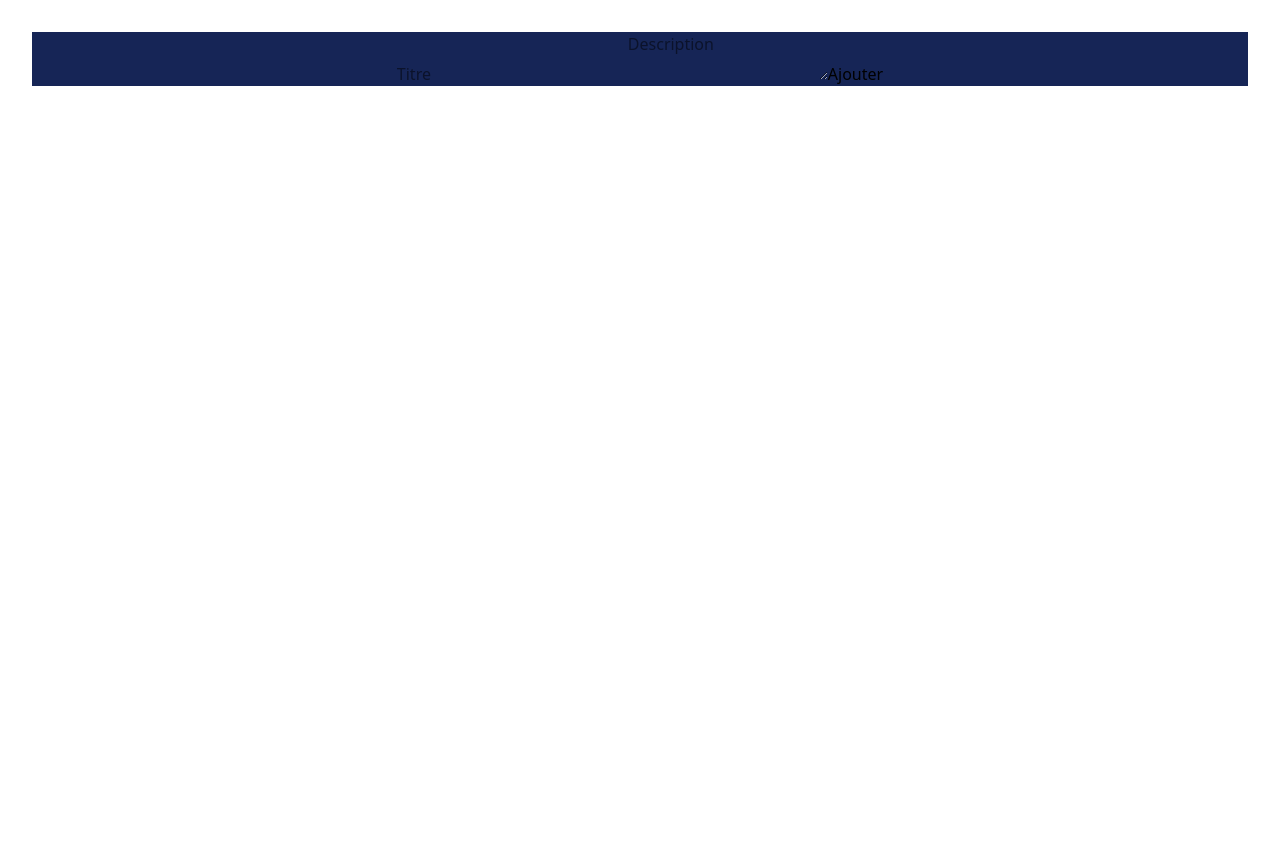
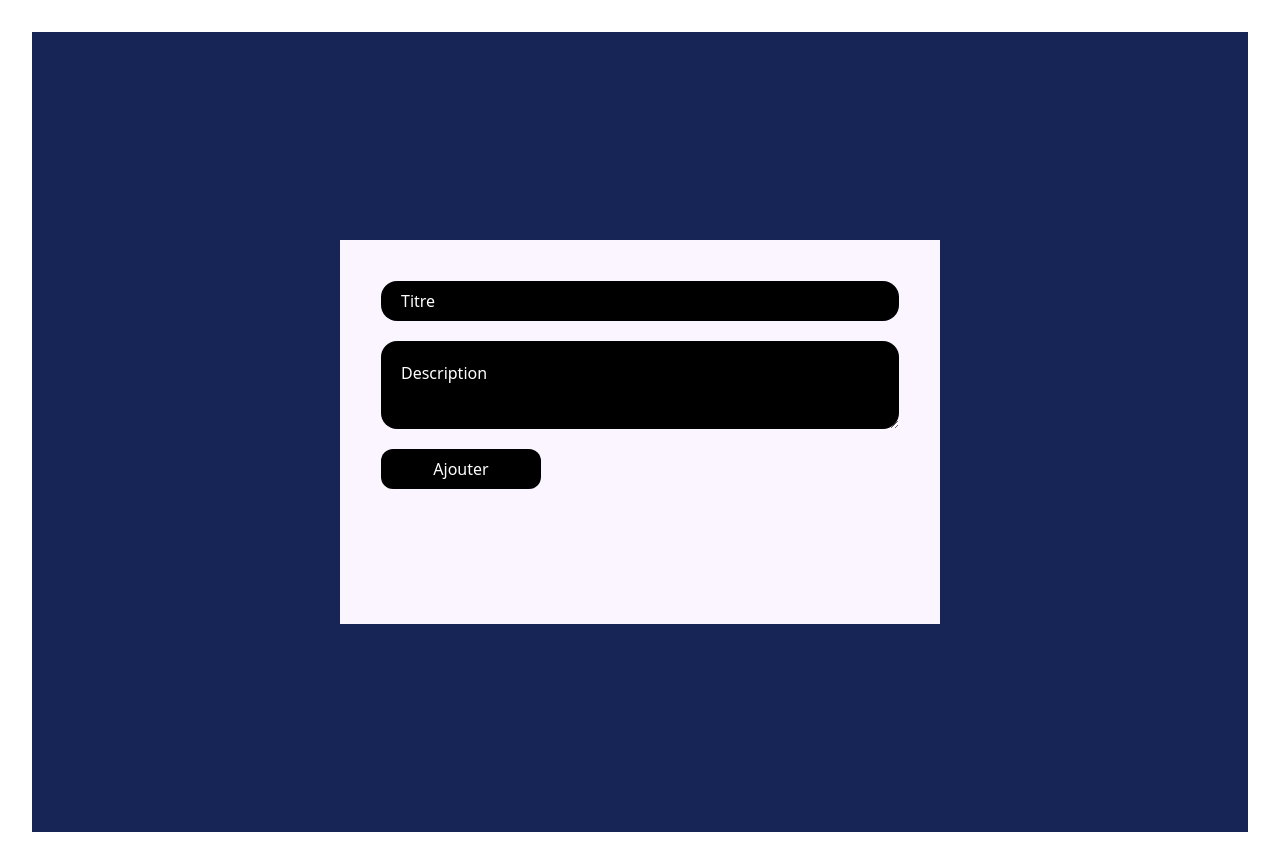
Before and after one commit to Tbeaumont79/React-Todo, a React (Vite) app in the folder frontend/: page / in a window 1280 px wide. Before the commit the page ends 800 px from the top, so only its background shows below. Built offline with nearby package versions, Linux system fonts and the light colour scheme.

Commit message:
feat: adding the taskform

```diff
--- a/frontend/src/App.jsx
+++ b/frontend/src/App.jsx
@@ -2,7 +2,7 @@ import "./App.css";
 import { TodoForm } from "./component/taskForm";
 function App() {
 	return (
-		<main className="bg-blue-950">
+		<main className="bg-blue-950 h-screen flex justify-center items-center">
 			<TodoForm />
 		</main>
 	);
--- a/frontend/src/component/taskForm.tsx
+++ b/frontend/src/component/taskForm.tsx
@@ -16,15 +16,26 @@ export const TodoForm = ({ onSubmit }: Props) => {
 
 	return (
 		<form
+			className="border-1 w-[600px] h-96 border-purple-50 bg-purple-50 text-white flex flex-col gap-y-5 p-10"
 			onSubmit={handleSubmit((data) => {
 				onSubmit(data);
 				reset();
 			})}
 		>
-			<input {...register("title")} placeholder="Titre" />
-			{errors.title && <p>{errors.title.message}</p>}
-			<textarea {...register("description")} placeholder="Description" />
-			<button type="submit">Ajouter</button>
+			<input
+				{...register("title")}
+				placeholder="Titre"
+				className="placeholder-white bg-black rounded-2xl py-2 px-5"
+			/>
+			{errors.title && <p className="text-red-500">{errors.title.message}</p>}
+			<textarea
+				{...register("description")}
+				placeholder="Description"
+				className="placeholder-white bg-black rounded-2xl p-5"
+			/>
+			<button type="submit" className="bg-black py-2 px-10 rounded-xl w-40">
+				Ajouter
+			</button>
 		</form>
 	);
 };
```
